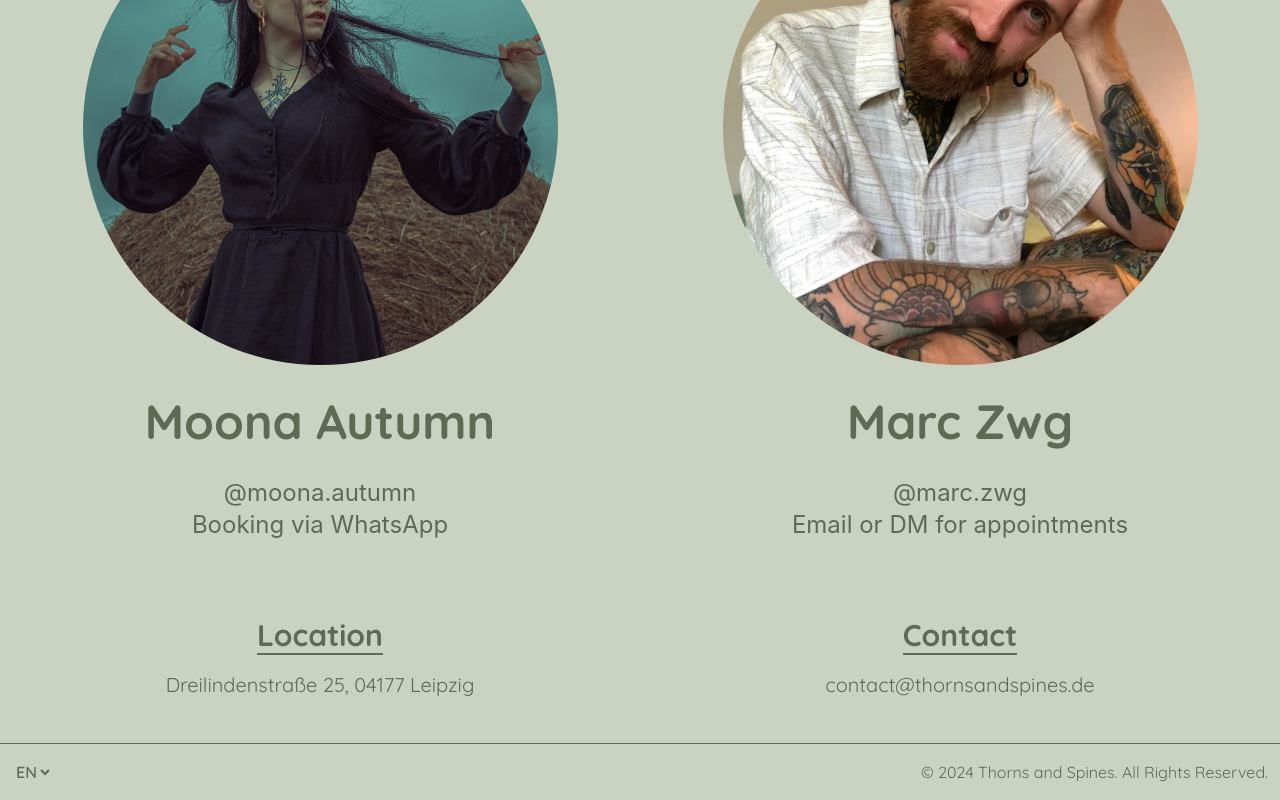
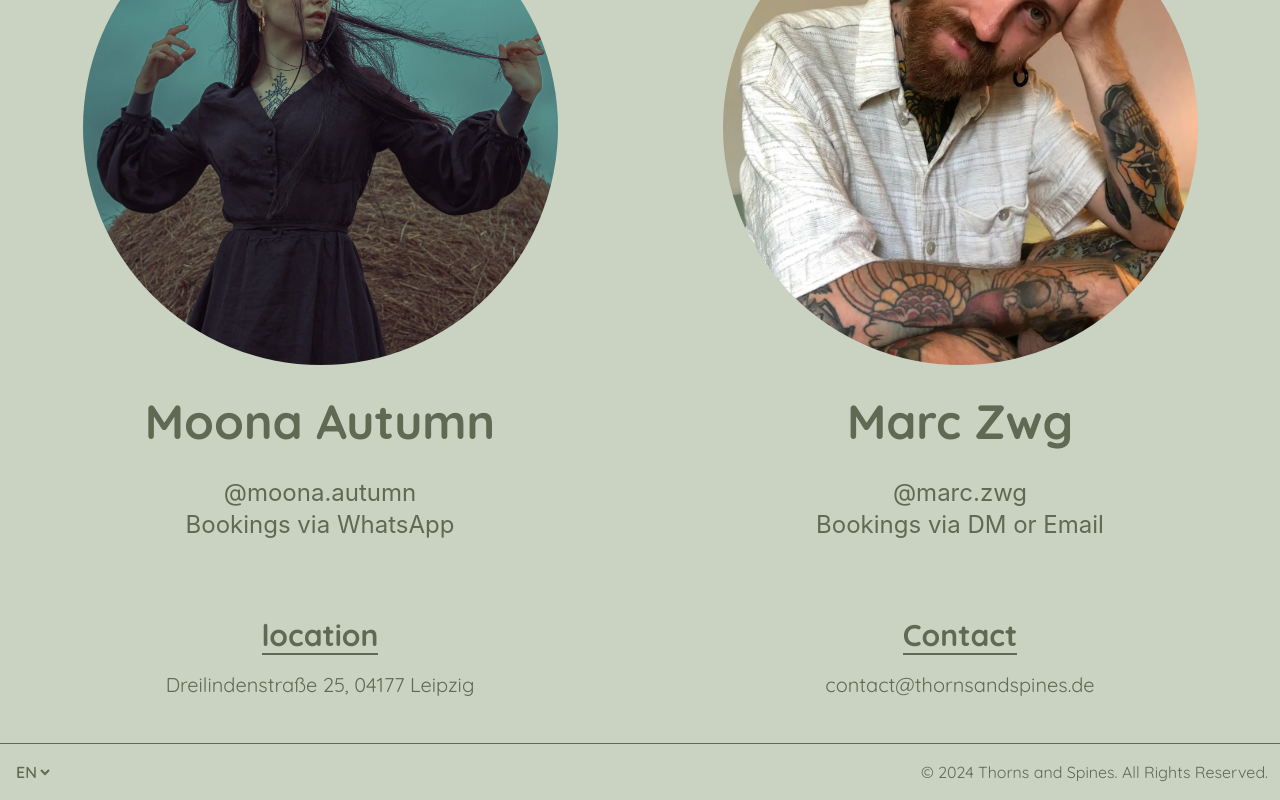
Before and after one commit to Cmbs86/Thorns-and-Spines-page, a React (Vite) app in the folder thorns-n-spines-project/: page /artists in a window 1280 px wide. Shown: the part 2647-3447 px from the top of the page. Built offline with nearby package versions, Linux system fonts and the light colour scheme.

Commit message:
add translations

```diff
--- a/thorns-n-spines-project/src/components/Footer.jsx
+++ b/thorns-n-spines-project/src/components/Footer.jsx
@@ -1,13 +1,15 @@
 import LanguageSwitcher from "./LanguageSwitcher";
+import { useTranslation } from "react-i18next";
 
 const Footer = () => {
+  const { t } = useTranslation();
   return (
     <footer className="w-full ">
       <div className=" font-sans text-xl flex flex-wrap w-full py-11 md:max-w-[1600px] gap-4 md:gap-0  mx-auto justify-center  h-full  text-tns-ebony">
         <div className=" flex flex-col flex-wrap w-1/2 gap-4  justify-center items-center  ">
           <div className="flex items-start">
             <h3 className="text-2xl md:text-3xl font-bold border-b-2 border-tns-ebony ">
-              Location
+              {t("location")}
             </h3>
           </div>
           <div className="flex text-center  text-sm md:text-xl ">
@@ -17,7 +19,7 @@ const Footer = () => {
         <div className=" flex flex-col w-1/2 flex-wrap gap-4  justify-center items-center  ">
           <div className="flex items-start">
             <h3 className="text-2xl md:text-3xl font-bold border-b-2 border-tns-ebony ">
-              Contact
+             { t("contact")}
             </h3>
           </div>
           <div className="flex text-center text-sm md:text-xl break-all ">
--- a/thorns-n-spines-project/src/locales/de/translation.json
+++ b/thorns-n-spines-project/src/locales/de/translation.json
@@ -1,10 +1,14 @@
 {
-  "Resident Artists": "Resident Artists (German translation)",
-  "DM for appointments": "DM für Termine",
-  "Bookings currently closed": "Buchungen derzeit geschlossen",
-  "Home": "Startseite",
-  "Artists": "Künstler",
-  "Studio": "Studio",
-  "Contact": "Kontakt",
-  "Guest Artists": "Gastkünstler"
+  "resident_artists": "Hauskünstler",
+  "email_appointments": "E-Mail für Termine",
+  "dm_appointments": "DM für Termine",
+  "booking_closed": "Buchungen derzeit geschlossen",
+  "booking_whatsapp": "Buchungen über WhatsApp",
+  "booking_dm_or_email": "Buchungen per DM oder E-Mail",
+  "home": "Startseite",
+  "artists": "Künstler",
+  "studio": "Studio",
+  "contact": "Kontakt",
+  "guest_artists": "Gastkünstler",
+  "location": "Standort"
 }
--- a/thorns-n-spines-project/src/locales/en/translation.json
+++ b/thorns-n-spines-project/src/locales/en/translation.json
@@ -1,10 +1,14 @@
 {
-  "Resident Artists": "Resident Artists",
-  "DM for appointments": "DM for appointments",
-  "Bookings currently closed": "Bookings currently closed",
-  "Home": "Home",
-  "Artists": "Artists",
-  "Studio": "Studio",
-  "Contact": "Contact",
-  "Guest Artists": "Guest Artists"
+  "resident_artists": "Resident Artists",
+  "email_appointments": "Email for appointments",
+  "dm_appointments": "DM for appointments",
+  "booking_closed": "Bookings currently closed",
+  "booking_whatsapp": "Bookings via WhatsApp",
+  "booking_dm_or_email": "Bookings via DM or Email",
+  "home": "Home",
+  "artists": "Artists",
+  "studio": "Studio",
+  "contact": "Contact",
+  "guest_artists": "Guest Artists",
+  "location": "location"
 }
--- a/thorns-n-spines-project/src/pages/Artists.jsx
+++ b/thorns-n-spines-project/src/pages/Artists.jsx
@@ -1,4 +1,4 @@
-import React from "react";
+import { useTranslation } from "react-i18next";
 import tiago from "../assets/images/tiago.webp";
 import daniela from "../assets/images/daniela.webp";
 import basti from "../assets/images/basti.webp";
@@ -10,13 +10,16 @@ import marczwg from "../assets/images/marc.webp";
 import ArtistCard from "../components/ArtistCard.jsx";
 
 const Artists = () => {
+
+  const { t } = useTranslation();
+
   return (
     <>
       <main className="min-h-screen w-full  flex flex-col items-center justify-center">
         {/* Text section */}
         <div className="text-center my-10">
           <h1 className="text-3xl md:text-4xl lg:text-6xl font-bold text-tns-ebony font-sans ">
-            Resident Artists
+            {t("resident_artists")}
           </h1>
         </div>
 
@@ -29,7 +32,7 @@ const Artists = () => {
             link={"https://www.instagram.com/tiagoborgestattoos/"}
             socialMedia={"@tiagoborgestattoos"}
             booking={"https://www.instagram.com/direct/t/108115133917761"}
-            bookingText={"DM for appointments"}
+            bookingText={t("dm_appointments")}
           />
 
           <ArtistCard
@@ -39,7 +42,7 @@ const Artists = () => {
             link={"https://www.instagram.com/danielaspielberger/"}
             socialMedia={"@danielaspielberger"}
             booking={"https://www.instagram.com/direct/t/113920086666340"}
-            bookingText={"Bookings currently closed"}
+            bookingText={t("booking_closed")}
           />
 
           <ArtistCard
@@ -49,7 +52,7 @@ const Artists = () => {
             link={"https://www.instagram.com/bastidegroot/"}
             socialMedia={"@bastidegroot"}
             booking={"https://www.instagram.com/direct/t/108656357198639"}
-            bookingText={"DM for appointments"}
+            bookingText={t("dm_appointments")}
           />
 
           <ArtistCard
@@ -59,7 +62,7 @@ const Artists = () => {
             link={"https://www.instagram.com/the_sepp_tattoo/"}
             socialMedia={"@the_sepp_tattoo"}
             booking={"mailto:thesepptattoo@gmail.com"}
-            bookingText={"Email for appointments"}
+            bookingText={t("email_appointments")}
           />
 
           <ArtistCard
@@ -69,7 +72,7 @@ const Artists = () => {
             link={"https://www.instagram.com/thunderthestorm/"}
             socialMedia={"@thunderthestorm"}
             booking={"https://www.instagram.com/direct/t/104702077804895"}
-            bookingText={"DM for appointments"}
+            bookingText={(t("dm_appointments"))}
           />
           <ArtistCard
             img={maikontattoo}
@@ -78,7 +81,7 @@ const Artists = () => {
             link={"https://www.instagram.com/mknxbasei/"}
             socialMedia={"@mknxbasei"}
             booking={"mailto:mknxappointments@gmail.com"}
-            bookingText={"Email for appointments"}
+            bookingText={t("email_appointments")}
           />
 
           <ArtistCard
@@ -88,7 +91,7 @@ const Artists = () => {
             link={"https://www.instagram.com/moona.autumn/"}
             socialMedia={"@moona.autumn"}
             booking={"https://wa.me/4916091701753"}
-            bookingText={"Booking via WhatsApp"}
+            bookingText={t("booking_whatsapp")}
           />
           <ArtistCard
             img={marczwg}
@@ -97,7 +100,7 @@ const Artists = () => {
             link={"https://www.instagram.com/marc.zwg/"}
             socialMedia={"@marc.zwg"}
             boooking={"mailto:zweiundzwanzig.tattoo@gmail.com"}
-            bookingText={"Email or DM for appointments"}
+            bookingText={t("booking_dm_or_email")}
           />
         </div>
       </main>
--- a/thorns-n-spines-project/src/pages/UpcomingGuests.jsx
+++ b/thorns-n-spines-project/src/pages/UpcomingGuests.jsx
@@ -1,4 +1,4 @@
-import React from "react";
+import {useTranslation} from "react-i18next";
 import tiago from "../assets/images/tiago.webp";
 import daniela from "../assets/images/daniela.webp";
 import basti from "../assets/images/basti.webp";
@@ -10,6 +10,8 @@ import marczwg from "../assets/images/marc.webp";
 import sausageMan from "../assets/images/sausageman.webp";
 import ArtistCard from "../components/ArtistCard.jsx";
 const UpcomingGuests = () => {
+
+  const { t } = useTranslation();
   return (
 
    <>
@@ -17,7 +19,7 @@ const UpcomingGuests = () => {
         {/* Text section */}
         <div className="text-center my-10">
           <h1 className="text-3xl md:text-4xl lg:text-6xl font-bold text-tns-ebony font-sans ">
-            Guest Artists
+            {t("guest_artists")}
           </h1>
         </div>
 
--- a/thorns-n-spines-project/src/routes.js
+++ b/thorns-n-spines-project/src/routes.js
@@ -10,27 +10,27 @@ export const useRoutes = () => {
 
   return [
     {
-      title: t('Home'),
+      title: t('home'),
       href: "/",
       Icon: BiHomeAlt2,
     },
     {
-      title: t('Artists'),
+      title: t('artists'),
       href: "/artists",
       Icon: FiSearch,
     },
     {
-      title: t('Studio'),
+      title: t('studio'),
       href: "/studio",
       Icon: IoPricetagsOutline,
     },
     {
-      title: t('Contact'),
+      title: t('contact'),
       href: "/contact",
       Icon: PiChatCircleBold,
     },
     {
-      title: t('Guest Artists'),
+      title: t('guest_artists'),
       href: "/upcoming-guests",
       Icon: PiChatCircleBold,
     },
```
